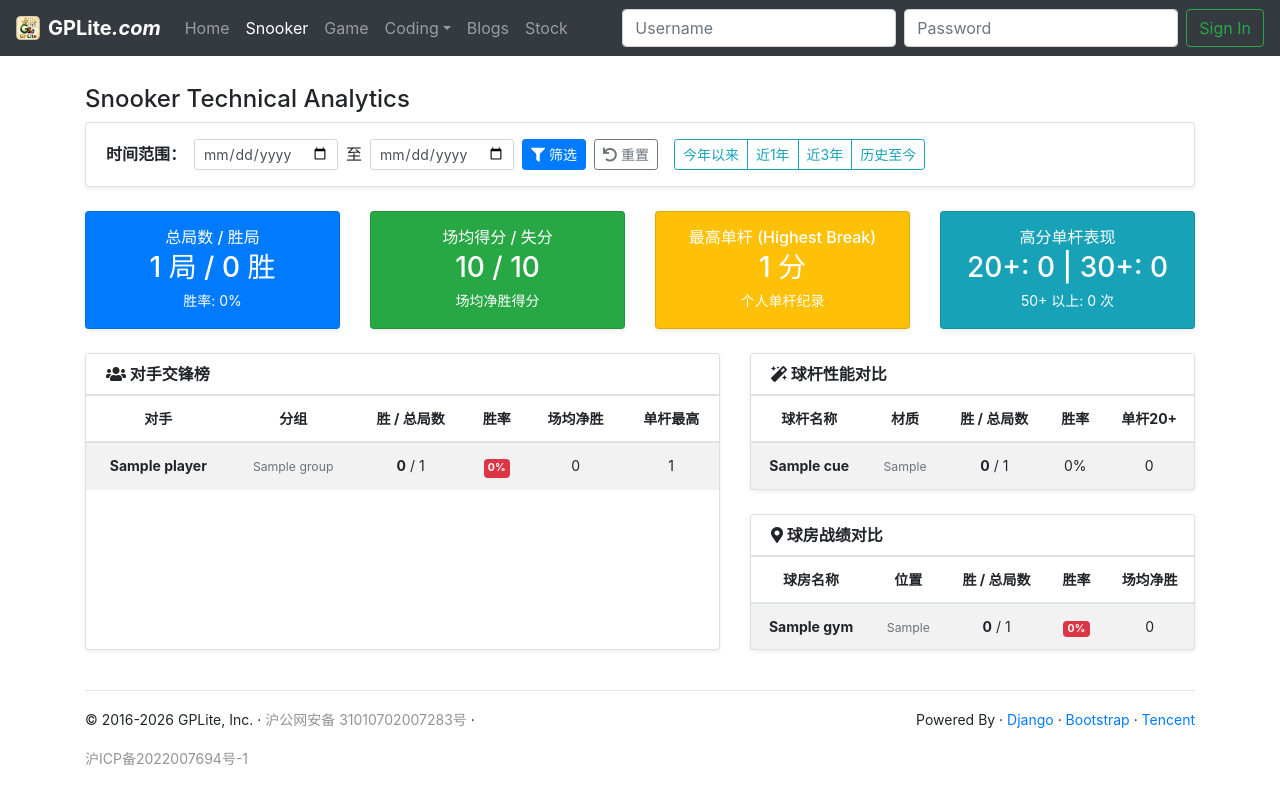
After one commit to pig0301/gplitesite, a Django app: page /snooker/analytics/ in a window 1280 px wide. The commit adds this page. Run offline with Django 3.2, Linux system fonts and the light colour scheme; tables that the repository leaves empty hold one stand-in row (values such as "Sample post"); some libraries are stand-ins or nearby versions.

Commit message:
增加统计分析模块

```diff
--- a/blogsite/snooker/views.py
+++ b/blogsite/snooker/views.py
@@ -1,4 +1,6 @@
 from django.shortcuts import render
+from django.http import JsonResponse
+from django.db.models import Count, Avg, Max, Q
 
 from snooker import models
 from libs import constants
@@ -16,3 +18,104 @@ def index(request):
     return render(request, "snooker/index.html", {
         'campaigns': campaigns, 'gyms': gyms, 'cues': cues, 'opponents': opponents
     })
+
+
+def analytics(request):
+    is_ajax = request.headers.get('x-requested-with') == 'XMLHttpRequest' or request.GET.get('ajax') == '1'
+
+    if is_ajax:
+        start_date = request.GET.get('start_date', '')
+        end_date = request.GET.get('end_date', '')
+
+        base_qs = models.frame.objects.all()
+        if start_date:
+            base_qs = base_qs.filter(campaign__event_dt__gte=start_date)
+        if end_date:
+            base_qs = base_qs.filter(campaign__event_dt__lte=end_date)
+
+        overall = base_qs.aggregate(
+            total_frames=Count('id'),
+            win_frames=Count('id', filter=Q(is_win='1')),
+            avg_get=Avg('get_points'),
+            avg_oppo=Avg('oppo_points'),
+            highest_break=Max('max_break'),
+            break_20_plus=Count('id', filter=Q(max_break__gte=20, max_break__lt=30)),
+            break_30_plus=Count('id', filter=Q(max_break__gte=30, max_break__lt=50)),
+            break_50_plus=Count('id', filter=Q(max_break__gte=50)),
+        )
+
+        total_f = overall['total_frames'] or 0
+        win_f = overall['win_frames'] or 0
+        win_rate = round((win_f / total_f * 100), 1) if total_f > 0 else 0
+
+        overall_data = {
+            'total_frames': total_f,
+            'win_frames': win_f,
+            'win_rate': win_rate,
+            'avg_get': round(overall['avg_get'] or 0, 1),
+            'avg_oppo': round(overall['avg_oppo'] or 0, 1),
+            'highest_break': overall['highest_break'] or 0,
+            'break_20_plus': overall['break_20_plus'] or 0,
+            'break_30_plus': overall['break_30_plus'] or 0,
+            'break_50_plus': overall['break_50_plus'] or 0,
+        }
+
+        opponent_stats = list(
+            base_qs.values('opponent__id', 'opponent__name', 'opponent__group__name')
+            .annotate(
+                total_frames=Count('id'),
+                win_frames=Count('id', filter=Q(is_win='1')),
+                avg_get=Avg('get_points'),
+                avg_oppo=Avg('oppo_points'),
+                highest_break=Max('max_break'),
+            )
+        )
+        for item in opponent_stats:
+            t = item['total_frames']
+            w = item['win_frames']
+            item['win_rate'] = round((w / t * 100), 1) if t > 0 else 0
+            item['diff_points'] = round((item['avg_get'] or 0) - (item['avg_oppo'] or 0), 1)
+            item['highest_break'] = item['highest_break'] or 0
+        opponent_stats.sort(key=lambda x: x['total_frames'], reverse=True)
+
+        cue_stats = list(
+            base_qs.values('cue__id', 'cue__name', 'cue__material')
+            .annotate(
+                total_frames=Count('id'),
+                win_frames=Count('id', filter=Q(is_win='1')),
+                avg_get=Avg('get_points'),
+                highest_break=Max('max_break'),
+                break_20_plus=Count('id', filter=Q(max_break__gte=20)),
+            )
+        )
+        for item in cue_stats:
+            t = item['total_frames']
+            w = item['win_frames']
+            item['win_rate'] = round((w / t * 100), 1) if t > 0 else 0
+        cue_stats.sort(key=lambda x: x['total_frames'], reverse=True)
+
+        gym_stats = list(
+            base_qs.values('campaign__gym__id', 'campaign__gym__name', 'campaign__gym__road')
+            .annotate(
+                total_frames=Count('id'),
+                win_frames=Count('id', filter=Q(is_win='1')),
+                avg_get=Avg('get_points'),
+                avg_oppo=Avg('oppo_points'),
+                highest_break=Max('max_break'),
+            )
+        )
+        for item in gym_stats:
+            t = item['total_frames']
+            w = item['win_frames']
+            item['win_rate'] = round((w / t * 100), 1) if t > 0 else 0
+            item['diff_points'] = round((item['avg_get'] or 0) - (item['avg_oppo'] or 0), 1)
+        gym_stats.sort(key=lambda x: x['total_frames'], reverse=True)
+
+        return JsonResponse({
+            'overall': overall_data,
+            'opponent_stats': opponent_stats,
+            'cue_stats': cue_stats,
+            'gym_stats': gym_stats,
+        })
+
+    return render(request, 'snooker/analytics.html')
--- a/gplitesite/urls.py
+++ b/gplitesite/urls.py
@@ -43,6 +43,7 @@ urlpatterns = [
     lgn(r'^coding/spider/storage/strategy/update/', coding_spider.strategy_update),
 
     url(r'^snooker/$', snooker.index),
+    url(r'^snooker/analytics/$', snooker.analytics),
     url(r'^snooker/campaign/$', snooker_campaign.index),
     url(r'^snooker/campaign/(\d+)/$', snooker_campaign.detail),
 
--- /dev/null
+++ b/htmlfiles/templates/snooker/analytics.html
@@ -0,0 +1,251 @@
+{% extends "base.html" %}
+{% load staticfiles %}
+
+{% block body_content %}
+	<div class="container" id="vue_app_analytics">
+	    <h4><br />Snooker Technical Analytics</h4>
+	    <div class="card mb-4 shadow-sm">
+	        <div class="card-body py-3">
+	            <form @submit.prevent="loadData" class="form-inline flex-wrap">
+	                <label class="mr-2 font-weight-bold">时间范围：</label>
+	                <input type="date" v-model="startDate" class="form-control form-control-sm mr-2 mb-2 mb-sm-0">
+	                <span class="mr-2 mb-2 mb-sm-0">至</span>
+	                <input type="date" v-model="endDate" class="form-control form-control-sm mr-2 mb-2 mb-sm-0">
+
+	                <button type="submit" class="btn btn-sm btn-primary mr-2 mb-2 mb-sm-0"><i class="fas fa-filter"></i> 筛选</button>
+	                <button type="button" class="btn btn-sm btn-outline-secondary mr-3 mb-2 mb-sm-0" @click="resetFilter"><i class="fas fa-undo"></i> 重置</button>
+
+	                <div class="btn-group btn-group-sm mb-2 mb-sm-0" role="group">
+	                    <button type="button" class="btn btn-outline-info" @click="setShortcutRange('this_year')">今年以来</button>
+	                    <button type="button" class="btn btn-outline-info" @click="setShortcutRange('1_year')">近1年</button>
+	                    <button type="button" class="btn btn-outline-info" @click="setShortcutRange('3_years')">近3年</button>
+	                    <button type="button" class="btn btn-outline-info" @click="setShortcutRange('all')">历史至今</button>
+	                </div>
+	            </form>
+	        </div>
+	    </div>
+
+	    <div class="row mb-4">
+	        <div class="col-md-3">
+	            <div class="card text-white bg-primary shadow-sm text-center mb-3 mb-md-0">
+	                <div class="card-body py-3">
+	                    <h6 class="card-title mb-1">总局数 / 胜局</h6>
+	                    <h3 class="mb-1">${ overall.total_frames } 局 / ${ overall.win_frames } 胜</h3>
+	                    <small>胜率: ${ overall.win_rate }%</small>
+	                </div>
+	            </div>
+	        </div>
+	        <div class="col-md-3">
+	            <div class="card text-white bg-success shadow-sm text-center mb-3 mb-md-0">
+	                <div class="card-body py-3">
+	                    <h6 class="card-title mb-1">场均得分 / 失分</h6>
+	                    <h3 class="mb-1">${ overall.avg_get } / ${ overall.avg_oppo }</h3>
+	                    <small>场均净胜得分</small>
+	                </div>
+	            </div>
+	        </div>
+	        <div class="col-md-3">
+	            <div class="card text-white bg-warning shadow-sm text-center mb-3 mb-md-0">
+	                <div class="card-body py-3">
+	                    <h6 class="card-title mb-1">最高单杆 (Highest Break)</h6>
+	                    <h3 class="mb-1">${ overall.highest_break } 分</h3>
+	                    <small>个人单杆纪录</small>
+	                </div>
+	            </div>
+	        </div>
+	        <div class="col-md-3">
+	            <div class="card text-white bg-info shadow-sm text-center mb-3 mb-md-0">
+	                <div class="card-body py-3">
+	                    <h6 class="card-title mb-1">高分单杆表现</h6>
+	                    <h3 class="mb-1">20+: ${ overall.break_20_plus } | 30+: ${ overall.break_30_plus }</h3>
+	                    <small>50+ 以上: ${ overall.break_50_plus } 次</small>
+	                </div>
+	            </div>
+	        </div>
+	    </div>
+
+	    <div class="row">
+	        <div class="col-lg-7 mb-4">
+	            <div class="card shadow-sm h-100">
+	                <div class="card-header bg-white font-weight-bold py-2"><i class="fas fa-users"></i> 对手交锋榜</div>
+	                <div class="table-responsive">
+	                    <table class="table table-striped table-hover mb-0 text-center">
+	                        <thead>
+	                            <tr>
+	                                <th>对手</th>
+	                                <th>分组</th>
+	                                <th>胜 / 总局数</th>
+	                                <th>胜率</th>
+	                                <th>场均净胜</th>
+	                                <th>单杆最高</th>
+	                            </tr>
+	                        </thead>
+	                        <tbody>
+	                            <tr v-for="item in opponentStats" :key="item.opponent__id">
+	                                <td><strong>${ item.opponent__name }</strong></td>
+	                                <td><small class="text-muted">${ item.opponent__group__name }</small></td>
+	                                <td><strong>${ item.win_frames }</strong> / ${ item.total_frames }</td>
+	                                <td>
+	                                    <span class="badge p-1" :class="item.win_rate >= 50 ? 'badge-success' : 'badge-danger'">
+	                                        ${ item.win_rate }%
+	                                    </span>
+	                                </td>
+	                                <td>${ item.diff_points > 0 ? '+' + item.diff_points : item.diff_points }</td>
+	                                <td>${ item.highest_break }</td>
+	                            </tr>
+	                            <tr v-if="opponentStats.length === 0">
+	                                <td colspan="6" class="text-muted p-4">暂无符合条件的数据</td>
+	                            </tr>
+	                        </tbody>
+	                    </table>
+	                </div>
+	            </div>
+	        </div>
+
+	        <div class="col-lg-5 mb-4">
+	            <div class="card shadow-sm mb-4">
+	                <div class="card-header bg-white font-weight-bold py-2"><i class="fas fa-magic"></i> 球杆性能对比</div>
+	                <div class="table-responsive">
+	                    <table class="table table-striped table-hover mb-0 text-center">
+	                        <thead>
+	                            <tr>
+	                                <th>球杆名称</th>
+	                                <th>材质</th>
+	                                <th>胜 / 总局数</th>
+	                                <th>胜率</th>
+	                                <th>单杆20+</th>
+	                            </tr>
+	                        </thead>
+	                        <tbody>
+	                            <tr v-for="item in cueStats" :key="item.cue__id">
+	                                <td><strong>${ item.cue__name }</strong></td>
+	                                <td><small class="text-muted">${ item.cue__material }</small></td>
+	                                <td><strong>${ item.win_frames }</strong> / ${ item.total_frames }</td>
+	                                <td>${ item.win_rate }%</td>
+	                                <td>${ item.break_20_plus }</td>
+	                            </tr>
+	                            <tr v-if="cueStats.length === 0">
+	                                <td colspan="5" class="text-muted p-4">暂无数据</td>
+	                            </tr>
+	                        </tbody>
+	                    </table>
+	                </div>
+	            </div>
+
+	            <div class="card shadow-sm">
+	                <div class="card-header bg-white font-weight-bold py-2"><i class="fas fa-map-marker-alt"></i> 球房战绩对比</div>
+	                <div class="table-responsive">
+	                    <table class="table table-striped table-hover mb-0 text-center">
+	                        <thead>
+	                            <tr>
+	                                <th>球房名称</th>
+	                                <th>位置</th>
+	                                <th>胜 / 总局数</th>
+	                                <th>胜率</th>
+	                                <th>场均净胜</th>
+	                            </tr>
+	                        </thead>
+	                        <tbody>
+	                            <tr v-for="item in gymStats" :key="item.campaign__gym__id">
+	                                <td><strong>${ item.campaign__gym__name }</strong></td>
+	                                <td><small class="text-muted">${ item.campaign__gym__road }</small></td>
+	                                <td><strong>${ item.win_frames }</strong> / ${ item.total_frames }</td>
+	                                <td>
+	                                    <span class="badge" :class="item.win_rate >= 50 ? 'badge-success' : 'badge-danger'">
+	                                        ${ item.win_rate }%
+	                                    </span>
+	                                </td>
+	                                <td>${ item.diff_points > 0 ? '+' + item.diff_points : item.diff_points }</td>
+	                            </tr>
+	                            <tr v-if="gymStats.length === 0">
+	                                <td colspan="5" class="text-muted p-4">暂无数据</td>
+	                            </tr>
+	                        </tbody>
+	                    </table>
+	                </div>
+	            </div>
+	        </div>
+	    </div>
+	</div>
+{% endblock %}
+
+{% block js_content %}
+    <script src="{% static 'plugins/vue/vue.min.js' %}"></script>
+
+    <script type="text/javascript">
+	    new Vue({
+	        el: "#vue_app_analytics",
+	        delimiters: ["${", "}"],
+	        data: {
+	            startDate: '',
+	            endDate: '',
+	            overall: {
+	                total_frames: 0,
+	                win_frames: 0,
+	                win_rate: 0,
+	                avg_get: 0,
+	                avg_oppo: 0,
+	                highest_break: 0,
+	                break_20_plus: 0,
+	                break_30_plus: 0,
+	                break_50_plus: 0
+	            },
+	            opponentStats: [],
+	            cueStats: [],
+	            gymStats: []
+	        },
+	        methods: {
+	            loadData() {
+	                const url = `?ajax=1&start_date=${encodeURIComponent(this.startDate)}&end_date=${encodeURIComponent(this.endDate)}`;
+	                fetch(url, {
+	                    headers: { 'X-Requested-With': 'XMLHttpRequest' }
+	                })
+	                .then(res => res.json())
+	                .then(data => {
+	                    this.overall = data.overall;
+	                    this.opponentStats = data.opponent_stats;
+	                    this.cueStats = data.cue_stats;
+	                    this.gymStats = data.gym_stats;
+	                })
+	                .catch(err => console.error("数据加载失败:", err));
+	            },
+	            resetFilter() {
+	                this.startDate = '';
+	                this.endDate = '';
+	                this.loadData();
+	            },
+	            setShortcutRange(type) {
+	                const today = new Date();
+	                const formatDate = (d) => {
+	                    const y = d.getFullYear();
+	                    const m = String(d.getMonth() + 1).padStart(2, '0');
+	                    const day = String(d.getDate()).padStart(2, '0');
+	                    return `${y}-${m}-${day}`;
+	                };
+
+	                if (type === 'this_year') {
+	                    this.startDate = formatDate(new Date(today.getFullYear(), 0, 1));
+	                    this.endDate = formatDate(today);
+	                } else if (type === '1_year') {
+	                    const d = new Date();
+	                    d.setFullYear(today.getFullYear() - 1);
+	                    this.startDate = formatDate(d);
+	                    this.endDate = formatDate(today);
+	                } else if (type === '3_years') {
+	                    const d = new Date();
+	                    d.setFullYear(today.getFullYear() - 3);
+	                    this.startDate = formatDate(d);
+	                    this.endDate = formatDate(today);
+	                } else if (type === 'all') {
+	                    this.startDate = '';
+	                    this.endDate = '';
+	                }
+	                this.loadData();
+	            }
+	        },
+	        mounted() {
+	            this.loadData();
+	        }
+	    });
+    </script>
+{% endblock %}
--- a/htmlfiles/templates/snooker/index.html
+++ b/htmlfiles/templates/snooker/index.html
@@ -5,6 +5,7 @@
 	<div class="container">
 	    <h4><br />Recent Campaigns&nbsp;
 	        <a class="btn btn-xs btn-primary" href="/snooker/campaign/"><i class="fas fa-chart-line"></i></a>
+	        <a class="btn btn-xs btn-info" href="/snooker/analytics/"><i class="fas fa-chart-pie"></i></a>
 
 	        {% if request.user.is_authenticated %}
 	        <button class="btn btn-xs btn-warning" data-toggle="modal" data-target="#exampleModal">
```
